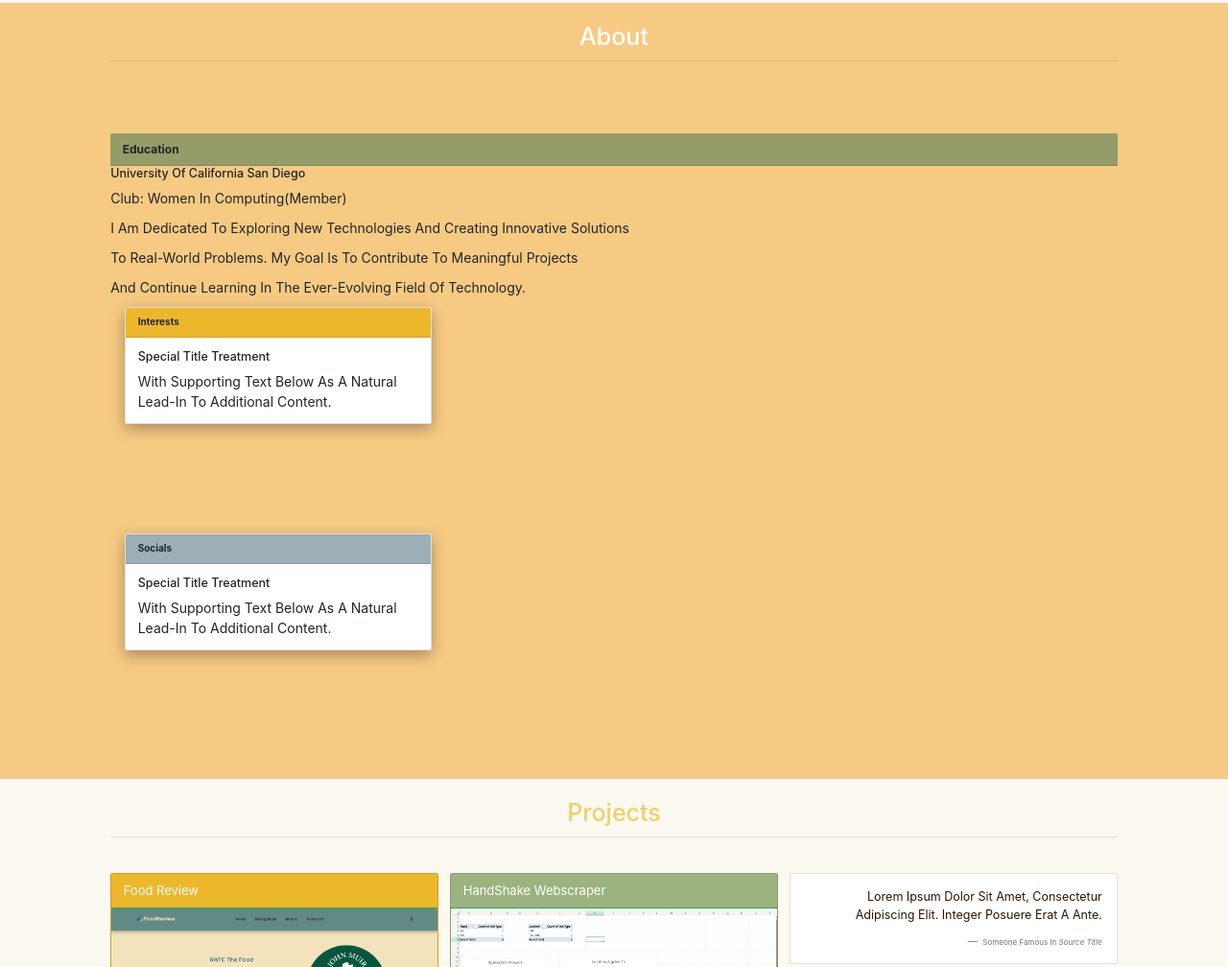
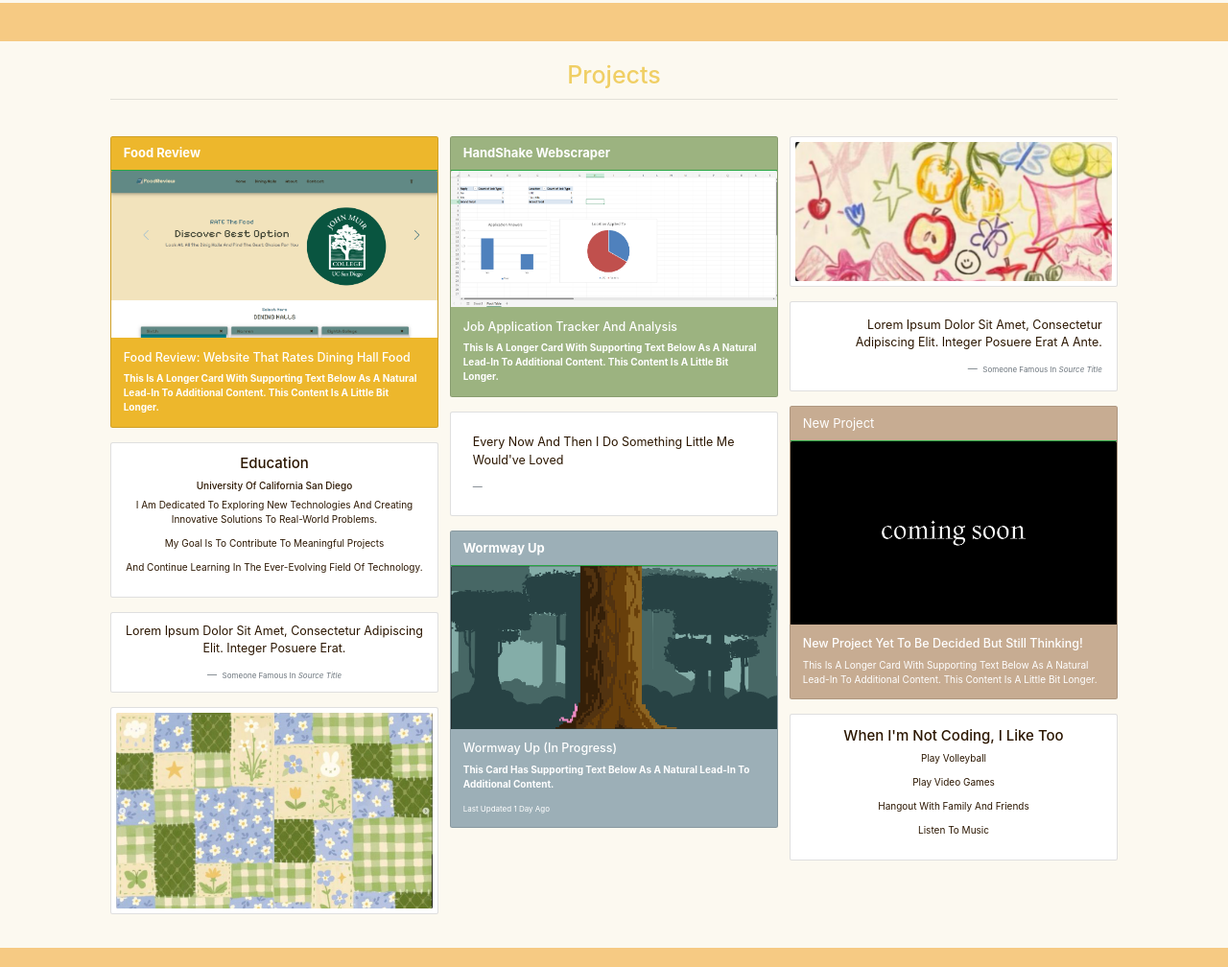
Before and after one commit to SabineLo/Portfolio, a plain HTML site: page index.html in a window 1280 px wide. Shown: the part 589-1597 px from the top of the page at 96% size. Drawn offline with nearby package versions, Linux system fonts and the light colour scheme.

Commit message:
Messing with the design no final concept yet

```diff
--- a/index.html
+++ b/index.html
@@ -7,7 +7,7 @@
         <title> Portfolio </title>
 
         <!--CSS font show-->
-        <link rel="stylesheet" href="https://cdnjs.cloudflare.com/ajax/libs/font-awesome/6.0.0-beta3/css/all.min.css">
+        <link rel="stylesheet" href="https://cdnjs.cloudflare.com/ajax/libs/font-awesome/5.15.4/css/all.min.css">
         <!--CSS link-->
         <link rel="stylesheet" href ="style.css">
           <!-- Bootstrap CSS -->
@@ -25,6 +25,7 @@
                 <a href="#home" class="active">Home</a>
                 <a href="#dishes" >About</a>
                 <a href="#about" >Portfolio</a>
+                <a href="#footer"> Contact</a>
             </nav>
 
             <div class="icons">
@@ -59,12 +60,8 @@
                     <p>Second year student interested in web,game development, cybersecurtiy and software</p>
                     <p>engineering. I am dedicated to exploring new technologies and creating innovative solutions</p>
                     <p>to real-world problems. My goal is to contribute to meaningful projects</p>
-                    <p> and continue learning in the ever-evolving field of technology.</p>-->
-        <section class="About" id="dishes">
-            <h1>About</h1>
-            <hr>
-            <div class="content">
-            <div class="box-container">
+                    <p> and continue learning in the ever-evolving field of technology.
+                      <div class="box-container">
                     <div class="box">
                     <div class="card-header firstA">Education</div>
                           <h5 class="card-title">University of California San Diego</h5>
@@ -96,8 +93,8 @@
                   </div>
                 </div>
               </div>
-
-        </section>
+                    </p>-->
+        <section class="About"></section>
 
         <!--Section show off projects-->
         <section class="Projects">
@@ -108,7 +105,9 @@
 
                     <div class="card card1 mb-4">
                       <div class="card-header border-success firstcard">Food Review</div>
+                      <a href="https://foodreview.infinityfreeapp.com/?i=1">
                       <img class="card-img-top" src="food2.png" alt="Card image cap">
+                    </a>
                       <div class="card-body">
                         <h5 class="card-title">Food Review: Website that rates dining hall food</h5>
                         <p class="card-text">This is a longer card with supporting text below as a natural lead-in to additional content. This content is a little bit longer.</p>
@@ -117,9 +116,11 @@
 
                     <div class="card text-center mb-4">
                         <div class="card-body">
-                          <h5 class="card-title">Card title</h5>
-                          <p class="card-text">This card has supporting text below as a natural lead-in to additional content.</p>
-                          <p class="card-text"><small class="text-muted">Last updated 3 mins ago</small></p>
+                          <h4 class="card-title">Education</h4>
+                          <h6 class="card-title">University of California San Diego</h6>
+                          <p> I am dedicated to exploring new technologies and creating innovative solutions to real-world problems.</p>
+                          <p> My goal is to contribute to meaningful projects</p>
+                          <p> and continue learning in the ever-evolving field of technology.</p>
                         </div>
                       </div>
 
@@ -134,10 +135,10 @@
                         </blockquote>
                       </div>
 
-                     <!-- <div class="card p-2 mb-4">
+                     <div class="card p-2 mb-4">
                         <img class="card-img" src="decoration1.png" alt="Card image">
                        </div>
-                      Left side ^^-->
+                      <!-- Left side ^^-->
 
                     <!--Middle-->
                     <div class="card card2 mb-4">
@@ -162,25 +163,25 @@
 
                     <!--top right-->
                     <div class="card card3 mb-4">
-                      <div class="card-header border-success secondcard">Header</div>
-                      <img class="card-img-top" src="webscraper.png" alt="Card image cap">
+                      <div class="card-header border-success secondcard">Wormway Up</div>
+                      <img class="card-img-top" src="wormGame.png" alt="Card image cap">
                       <div class="card-body">
-                        <h5 class="card-title">Card title</h5>
+                        <h5 class="card-title">Wormway Up (In Progress)</h5>
                         <p class="card-text">This card has supporting text below as a natural lead-in to additional content.</p>
-                        <p class="card-text"><small class="text-muted">Last updated 3 mins ago</small></p>
+                        <p class="card-text"><small class="text-black">Last updated 1 day ago</small></p>
                       </div>
                     </div>
 
                     <!--This is the nlue button-->
 
-                    <!--Middle column ^^
+                    <!--Middle column ^^-->
 
 
 
                    <div class="card p-2 mb-4">
-                    <img class="card-img" src="decoration1.png" alt="Card image">
+                    <img class="card-img" src="decoration2.png" alt="Card image">
                    </div>
-                  -->
+
                     <!--Here it is the right side of blue button-->
                     <div class="card p-4 text-right mb-4">
                       <blockquote class="blockquote mb-0">
@@ -194,20 +195,22 @@
                     </div>
 
                     <div class="card card4 mb-4">
-                        <div class="card-header border-success fourthcard">Food Review</div>
-                        <img class="card-img-top" src="food2.png" alt="Card image cap">
+                        <div class="card-header border-success fourthcard">New Project</div>
+                        <img class="card-img-top" src="coming.jpg" alt="Card image cap">
                         <div class="card-body">
-                          <h5 class="card-title">Food Review: Website that rates dining hall food</h5>
+                          <h5 class="card-title">New Project yet to be decided but still thinking!</h5>
                           <p class="card-text">This is a longer card with supporting text below as a natural lead-in to additional content. This content is a little bit longer.</p>
                         </div>
                       </div>
 
 
-                    <div class="card mb-4">
+                    <div class="card text-center mb-4">
                       <div class="card-body">
-                        <h5 class="card-title">Card title</h5>
-                        <p class="card-text">This is a wider card with supporting text below as a natural lead-in to additional content. This card has even longer content than the first to show that equal height action.</p>
-                        <p class="card-text"><small class="text-muted">Last updated 3 mins ago</small></p>
+                        <h4 class="card-title">When I'm not coding, I like too</h4>
+                        <p>play Volleyball </p>
+                        <p>play video games</p>
+                        <p>hangout with family and friends</p>
+                        <p>listen to music</p>
                       </div>
                     </div>
 
--- a/style.css
+++ b/style.css
@@ -38,6 +38,7 @@ section:nth-child(even){
 
 section:nth-child(odd){
     background: #F6CA83;
+
 }
 
 header{
@@ -200,7 +201,7 @@ header .icons a{
 .About .content .card-header.firstA{
     background-color: #949D6A;
     font-weight: bold;
-    font-size: 12px;
+    font-size: 8px;
 }
 
 .About p{
@@ -211,11 +212,13 @@ header .icons a{
 .About .content .card-header.firstB{
     background-color: #EDB72C;
     font-weight: bold;
+    font-size: 14px;
 }
 
 .About .content .card-header.firstC{
     background-color: #9CAFB7;
     font-weight: bold;
+    font-size: 14px;
 }
 
 .About .card{
@@ -223,6 +226,26 @@ header .icons a{
     box-shadow: var(--box-shadow);
 }
 
+
+.About li{
+    font-size: 14px;
+
+}
+
+.fa.fa-graduation-cap {
+    font-size: large;
+    margin-right: 1px;
+}
+
+far.fa-heart{
+    font-size: 16px;
+    margin-right: 5px;
+}
+
+.fab.fa-linkedin{
+    font-size: 20px;
+    margin-right: 5px;
+}
 
 /*About section END F0CF65*/
 
@@ -248,6 +271,7 @@ header .icons a{
     height: 115%;
     background-color: #EDB72C;
     color: #ffffff;
+    font-weight: bold;
 
 }
 
@@ -256,7 +280,7 @@ header .icons a{
     height: 115%;
     background-color: #9CB380;
     color: #ffffff;
-
+    font-weight: bold;
 }
 
 .Projects .content .card.card3{
@@ -264,7 +288,7 @@ header .icons a{
     height: 115%;
     background-color: #9CAFB7;
     color: #ffffff;
-
+    font-weight: bold;
 }
 
 .Projects .content .card.card4{
@@ -278,12 +302,12 @@ header .icons a{
 /*The one to the right of main blue button in center*/
 .Projects .content .card.p-3.text-right{
     background-color: #ffff;
-
+    color: #2B1600;
 }
 
 .Projects .card.p-3.mb-4{
-    background-color: #A44A3F;
-    color: #ffff;
+    background-color: #fff;
+    color: #2B1600;
 }
 
 .Projects .content .card.text-black.text-center.p-3{
```
Also changed, not shown: coming.jpg (added), wormGame.png (added).
